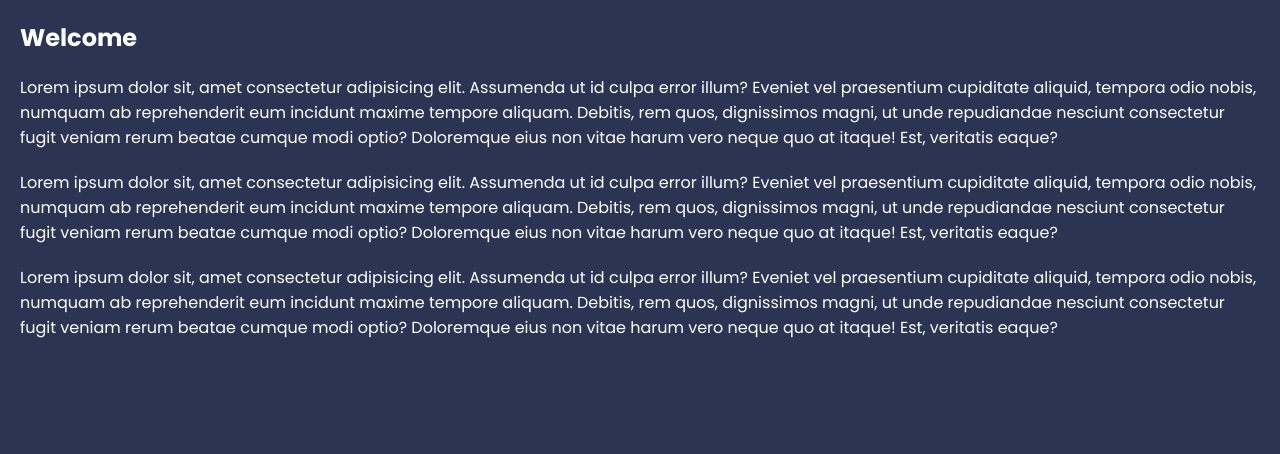
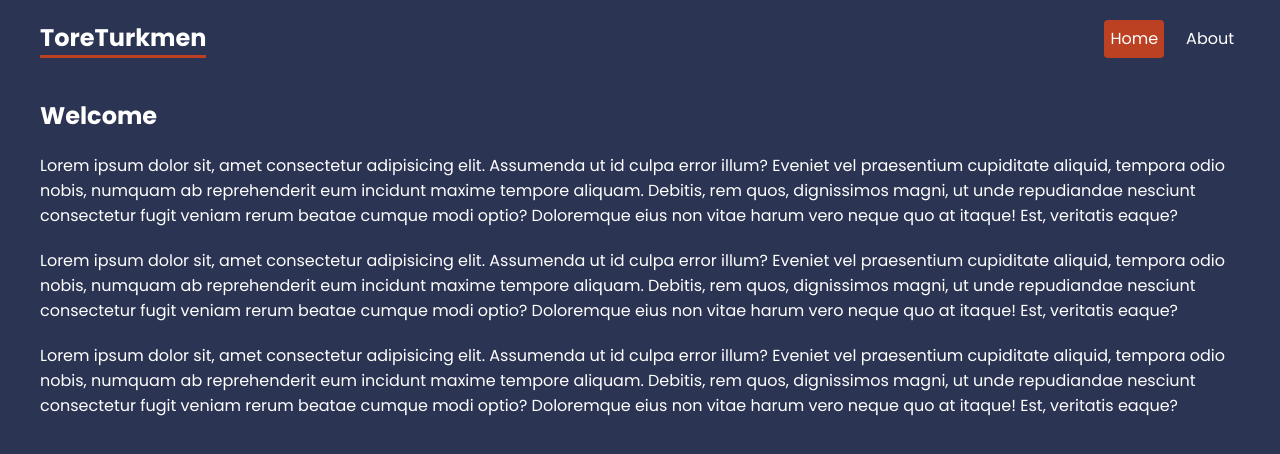
Before and after one commit to ToreTurkmen/React-Blog, a React (Create React App) app: page / in a window 1280 px wide. Shown: the top 454 px of the page. Built offline with nearby package versions, Linux system fonts and the light colour scheme.

Commit message:
lesson 3

```diff
--- a/src/App.js
+++ b/src/App.js
@@ -1,21 +1,32 @@
-import { BrowserRouter, Routes, Route, Link } from "react-router-dom";
+import {
+    createBrowserRouter,
+   Route,
+
+   createRoutesFromElements,
+   RouterProvider} from "react-router-dom";
+
+   //layouts
+import RootLayout from "./layouts/RootLayout";
+
+//pages
 import About from "./pages/About";
 import Home from "./pages/Home";
 
+const router = createBrowserRouter(
+  createRoutesFromElements(
+    <Route path="/" element={<RootLayout/>}>
+    <Route index element={ <Home />} />
+    <Route path="about" element={ <About />} />
+
+  </Route>
+  )
+)
+
 function App() {
   return (
-   <BrowserRouter>
 
-    <main>
-      <Routes>
-        <Route path="/" element={ <Home />} />
-        <Route path="about" element={ <About />} />
+   <RouterProvider router={router} />
 
-      </Routes>
-    </main>
-
-
-   </BrowserRouter>
   );
 }
 
--- a/src/index.css
+++ b/src/index.css
@@ -27,10 +27,30 @@ button {
 }
 
 /* navbar */
-
-
+header nav{
+  display: flex;
+  gap: 16px;
+ justify-content: flex-end;
+  max-width: 1200px;
+  margin: 0 auto;
+}
+header nav h1{
+  margin-right: auto;
+  border-bottom: 3px solid var(--primary);
+}
+header nav a{
+  text-decoration: none;
+  padding: 6px;
+  border-radius: 4px;
+}
+header nav a.active{
+  background: var(--primary);
+}
 /* page content */
-
+main{
+  max-width: 1200px;
+  margin: 40px auto;
+}
 
 /* help layout */
 
--- /dev/null
+++ b/src/layouts/RootLayout.js
@@ -0,0 +1,20 @@
+import React from 'react'
+import { NavLink, Outlet } from 'react-router-dom'
+
+export default function RootLayout() {
+  return (
+    <div className='root-layout'>
+       <header>
+          <nav>
+            <h1>ToreTurkmen</h1>
+            <NavLink to="/">Home</NavLink>
+            <NavLink to="about">About</NavLink>
+          </nav>
+        </header>
+
+      <main>
+        <Outlet />
+      </main>
+    </div>
+  )
+}
```
